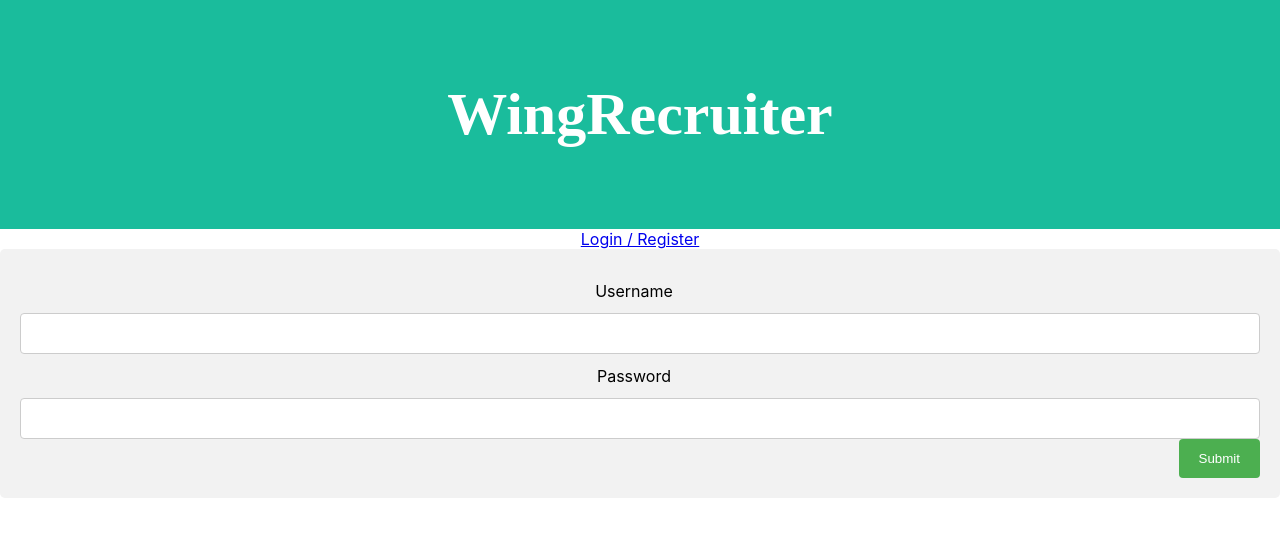
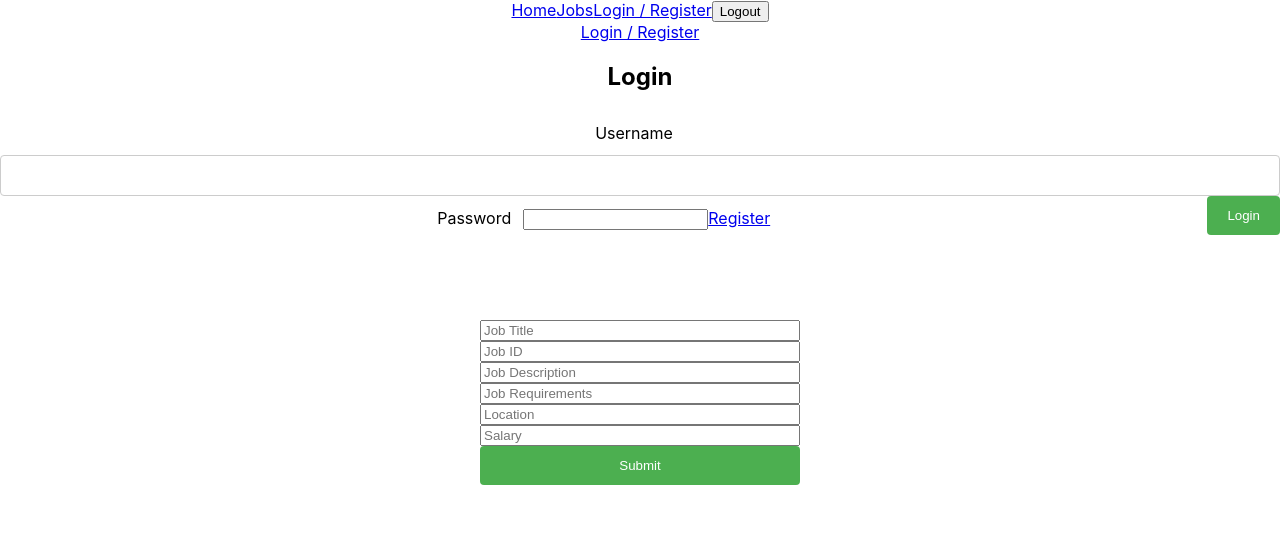
Before and after one commit to henryDozie/Project-3, a React (Create React App) app in the folder RecruiterExpress/client/: page /login in a window 1280 px wide. Shown: the top 548 px of the page. Built offline with nearby package versions, Linux system fonts and the light colour scheme; no server answers.

Commit message:
cleaned up some of the login components

```diff
--- a/RecruiterExpress/client/src/App.js
+++ b/RecruiterExpress/client/src/App.js
@@ -92,6 +92,7 @@ class App extends Component {
           render={() => <RegisterForm handleRegister={this.handleRegister} />}
         />
         <CreateJob />
+        <Jobs />
         <Footer />
       </div>
     );
--- a/RecruiterExpress/client/src/components/header.js
+++ b/RecruiterExpress/client/src/components/header.js
@@ -1,9 +1,15 @@
-import React from 'react';
-const Header = () => (
-    <div class="header">
-         <h1> WingRecruiter </h1>
-    </div>
+import React from "react";
+import { Link } from "react-router-dom";
 
-)
+const Header = (props) => {
+  return (
+    <nav>
+      <Link to="/">Home</Link>
+      <Link to="/jobs">Jobs</Link>
+      <Link to="/login">Login / Register</Link>
+      <button onClick={props.handleLogout}>Logout</button>
+    </nav>
+  );
+};
 
 export default Header;
--- a/RecruiterExpress/client/src/components/loginForm.js
+++ b/RecruiterExpress/client/src/components/loginForm.js
@@ -1,44 +1,56 @@
-import React, { Component } from 'react';
-import { Link } from 'react-router-dom';
+import React, { Component } from "react";
+import { Link } from "react-router-dom";
+// import axios from "axios";
 
-export default class LoginForm extends Component {
+class LoginForm extends Component {
   constructor(props) {
     super(props);
     this.state = {
       username: "",
       password: ""
+    };
   }
-    }
-    handleChange = (e) => {
-        const { name, value } = e.target
+
+  onChange = async e => {
+    const { name, value } = e.target;
     this.setState({
       [name]: value
-        })
-    }
+    });
+  };
 
   render() {
     return (
-            <div class="container">
-                <form class="row" onSubmit={(e) => this.props.handleLogin(e, { username: this.state.username, password: this.state.password })}>
-
+      <form
+        className="login"
+        onSubmit={e =>
+          this.props.handleLogin(e, {
+            username: this.state.username,
+            password: this.state.password
+          })
+        }
+      >
+        <h2>Login</h2>
         <label htmlFor="username">Username</label>
         <input
           type="text"
           name="username"
           value={this.state.username}
-                        onChange={this.handleChange}
+          onChange={this.onChange}
+          required
         />
         <label htmlFor="password">Password</label>
         <input
-                        type="text"
+          type="password"
           name="password"
           value={this.state.password}
-                        onChange={this.handleChange}
+          onChange={this.onChange}
+          required
         />
-                    <input type="submit" />
-                    {/* <Link to = "/register">Register</Link> */}
+        <input className="submit" type="submit" value="Login" />
+        <Link to="/register">Register</Link>
       </form>
-            </div>
-        )
+    );
   }
 }
+
+export default LoginForm;
--- a/RecruiterExpress/client/src/components/registerForm.js
+++ b/RecruiterExpress/client/src/components/registerForm.js
@@ -1,43 +1,53 @@
-import React, { Component } from 'react';
+  import React, { Component } from "react";
 
-export default class RegisterForm extends Component {
-  constructor(props) {
-    super(props);
+  class RegisterForm extends Component {
+    constructor(props) {
+      super(props);
+      this.state = {
+        username: "",
+        password: ""
+      };
+    }
 
-    this.state = {
-      username: '',
-      password: ''
+    handleChange = e => {
+      const { name, value } = e.target;
+      this.setState({
+        [name]: value
+      });
+    };
+
+    render() {
+      return (
+        <form
+          className="register"
+          onSubmit={e =>
+            this.props.handleRegister(e, {
+              username: this.state.username,
+              password: this.state.password
+            })
+          }
+        >
+          <h2>Register</h2>
+          <label htmlFor="username">Username</label>
+          <input
+            type="text"
+            name="username"
+            value={this.state.username}
+            onChange={this.handleChange}
+            required
+          />
+          <label htmlFor="password">Password</label>
+          <input
+            type="password"
+            name="password"
+            value={this.state.password}
+            onChange={this.handleChange}
+            required
+          />
+          <input className="submit" type="submit" value="Create Account" />
+        </form>
+      );
     }
   }
 
-  handleChange = (e) => {
-    const { name, value } = e.target;
-    this.setState({
-      [name]: value
-    })
-  }
-
-
-
-  render() {
-    return (
-      <form onSubmit={(e) => this.props.handleRegister(e, { username: this.state.username, password: this.state.password })}>
-        <h2>Register!!!</h2>
-        <label htmlFor="username">Username</label>
-        <input
-          type='text'
-          name='username'
-          value={this.state.username}
-          onChange={this.handleChange} />
-
-        <label htmlFor="password">Password</label>
-        <input
-          type='password'
-          name='password'
-          value={this.state.password}
-          onChange={this.handleChange} />
-        <input type='submit' />
-      </form>
-    )
-  }
-}
+  export default RegisterForm;
```
Lines whose indentation alone changed are shown as unchanged.
